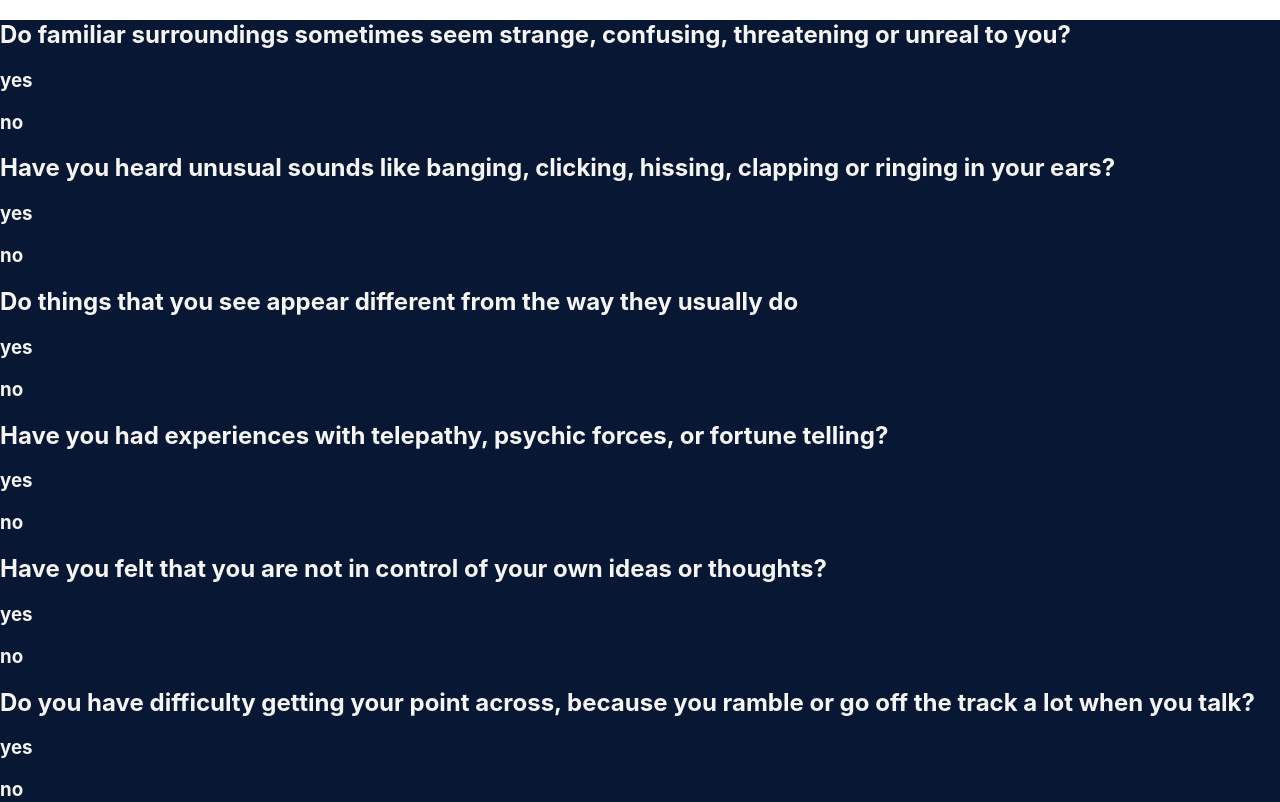
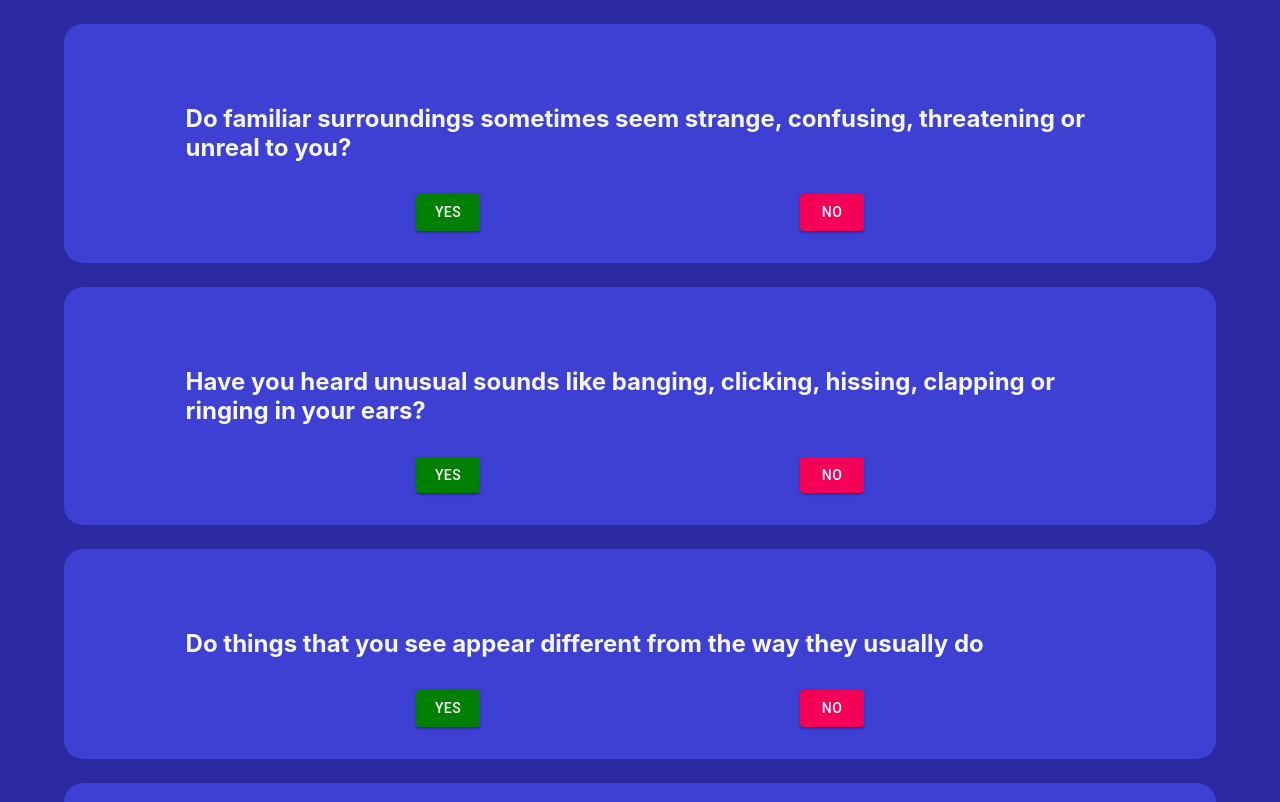
Before and after one commit to debasish-creator/resonate2k21, a React (Create React App) app: page / in a window 1280 px wide. Shown: the top 802 px of the page. Built offline with nearby package versions, Linux system fonts and the light colour scheme.

Commit message:
Quiz page design done

```diff
--- a/package.json
+++ b/package.json
@@ -3,7 +3,10 @@
   "version": "0.1.0",
   "private": true,
   "dependencies": {
+    "@emotion/react": "^11.4.1",
+    "@emotion/styled": "^11.3.0",
     "@material-ui/core": "^4.12.3",
+    "@mui/material": "^5.0.0",
     "@testing-library/jest-dom": "^5.11.4",
     "@testing-library/react": "^11.1.0",
     "@testing-library/user-event": "^12.1.10",
--- a/src/App.js
+++ b/src/App.js
@@ -18,9 +18,9 @@ function App() {
       {/* <Journal /> */}
       {/* <Routes /> */}
       {/* <TodoContainer /> */}
+      {/* <Quizes /> */}
       <Quizes />
-      {/* <Quizes /> */}
-      <Home />
+      {/* <Home /> */}
     </div>
   );
 }
--- a/src/components/Quizcards/Quizcards.js
+++ b/src/components/Quizcards/Quizcards.js
@@ -1,13 +1,66 @@
+import { Checkbox } from "@material-ui/core";
 import React from "react";
-
-const Quizcards = () => {
+import styled from "styled-components";
+import { Button } from "@material-ui/core";
+// import CheckBoxOutlineBlankIcon from "@mui/icons-material/CheckBoxOutlineBlank";
+const Quizcards = ({ question, result, correct, options }) => {
   return (
     <>
-      <QuizCardsContainer></QuizCardsContainer>
+      <QuizCardsContainer>
+        <h1>{question}</h1>
+        <CheckboxContainer>
+          <Button
+            variant="contained"
+            color="primary"
+            onClick={() => result(options[0], correct)}
+          >
+            {options[0]}
+          </Button>
+          <Button
+            variant="contained"
+            color="secondary"
+            // onClick={() => setShowresult(!showresult)}
+            onClick={() => result(options[1], correct)}
+          >
+            {options[1]}
+          </Button>
+        </CheckboxContainer>
+      </QuizCardsContainer>
     </>
   );
 };
 
 export default Quizcards;
 
-const QuizCardsContainer = styled.div``;
+const QuizCardsContainer = styled.div`
+  /* height: 30vh; */
+  padding: 5rem 0.5rem;
+  padding-bottom: 2rem;
+  background-color: #3d40d3ff;
+  width: 90vw;
+  display: flex;
+  align-items: center;
+  justify-content: center;
+  flex-direction: column;
+  border-radius: 1.2rem;
+  margin-top: 1.5rem;
+
+  > h1 {
+    width: 80%;
+  }
+`;
+
+const CheckboxContainer = styled.div`
+  /* display: flex; */
+  /* flex-direction: column; */
+  display: grid;
+  grid-template-columns: repeat(2, 1fr);
+  gap: 20rem;
+  > button {
+    /* margin: 0 10rem; */
+    margin-top: 2rem;
+  }
+  > button:first-child {
+    background-color: green;
+  }
+`;
--- a/src/components/WideCards/WideCard.js
+++ b/src/components/WideCards/WideCard.js
@@ -21,6 +21,8 @@ const SingleWideCard = styled.div`
 
   width: 250%;
   background-color: #3f3fb4;
+   /* #323291 */
+   /* #040432 */
   /* border: 2px solid red; */
   margin-bottom: 2.5rem;
   border-radius: 1.2rem;
--- a/src/index.css
+++ b/src/index.css
@@ -19,3 +19,11 @@ code {
 a {
   text-decoration: none;
 }
+
+*,
+*::after,
+*::before {
+  margin: 0;
+  padding: 0;
+  box-sizing: border-box;
+}
--- a/src/pages/Home/Home.js
+++ b/src/pages/Home/Home.js
@@ -64,7 +64,7 @@ const WidecardContainer = styled.div`
 const CardContainer = styled.div`
   height: 400px;
   display: grid;
-  background-color: #2b2aa2ff;
+  background-color: #323291;
   grid-template-columns: repeat(3, 1fr);
 `;
 const LearningPathContainer = styled.div`
--- a/src/pages/Quiz/Quizes.js
+++ b/src/pages/Quiz/Quizes.js
@@ -4,6 +4,7 @@ import { useState } from "react";
 import Score from "./Score";
 import { Button } from "@material-ui/core";
 import styled from "styled-components";
+import Quizcards from "../../components/Quizcards/Quizcards";
 const Quizes = () => {
   const [questions, setQuestions] = useState(data);
   const [response, setResponse] = useState("yes");
@@ -21,14 +22,28 @@ const Quizes = () => {
           const { id, question, options, correct } = que;
           return (
             <article key={id}>
-              <h1>{question}</h1>
-              <h3 onClick={() => result(options[0], correct)}>{options[0]}</h3>
-              <h3 onClick={() => result(options[1], correct)}>{options[1]}</h3>
+              {/* <h1>{question}</h1> */}
+              {/* <h3 onClick={() => result(options[0], correct)}>{options[0]}</h3>
+              <h3 onClick={() => result(options[1], correct)}>{options[1]}</h3> */}
               {/* <h4>{correct}</h4> */}
+              <Quizcards
+                question={question}
+                result={result}
+                correct={correct}
+                options={options}
+                result={result}
+              />
             </article>
           );
         })}
-        <Button onClick={() => setShowresult(!showresult)}>Submit</Button>
+
+        <Button
+          variant="contained"
+          color="secondary"
+          onClick={() => setShowresult(!showresult)}
+        >
+          Submit
+        </Button>
 
         {showresult && <Score marks={marks} />}
       </QuizContainer>
@@ -41,8 +56,16 @@ export default Quizes;
 const QuizContainer = styled.div`
   /* background-color: #081733; */
 
-  background-color: #081733;
+  background-color: #2b2aa2ff;
   width: 100vw;
   /* height: 100vh; */
+  height: 100%;
   color: whitesmoke;
+  display: flex;
+  align-items: center;
+  justify-content: center;
+  flex-direction: column;
+  > button {
+    margin-top: 2rem;
+  }
 `;
```
Also changed, not shown: 1 other file (tests, documents, lock files or other folders).
